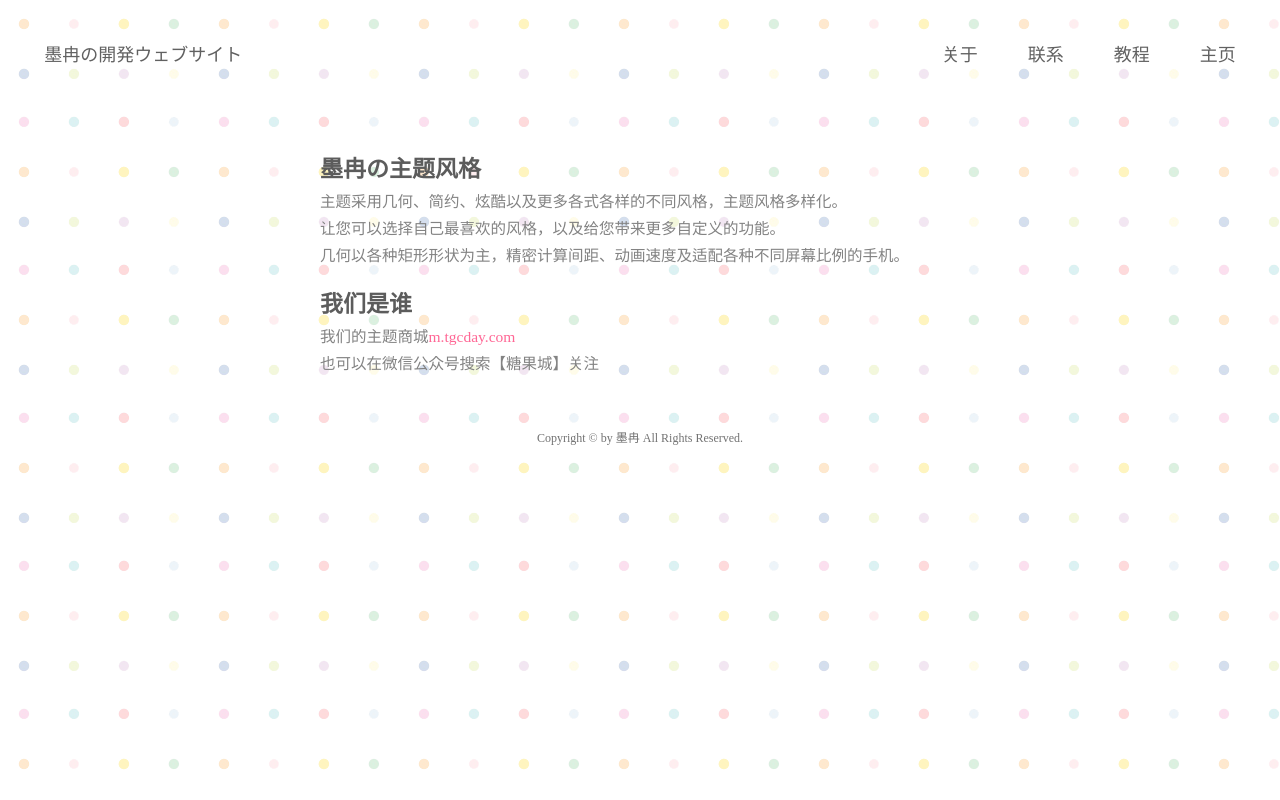
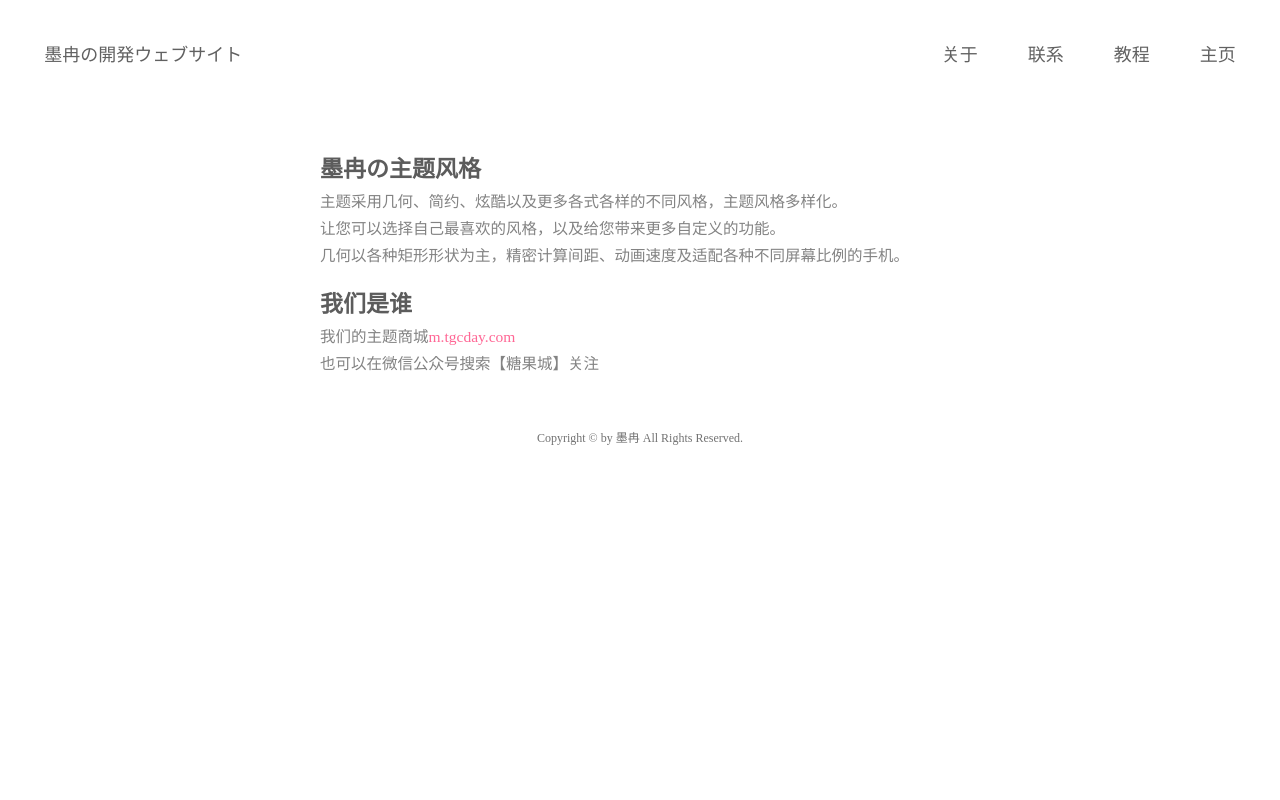
Before and after one commit to MoRan1412/WebSite, a PHP site: page /html/about.html in a window 1280 px wide. Run offline with PHP 8.4, Linux system fonts and the light colour scheme.

Commit message:
Update style.css

```diff
--- a/css/style.css
+++ b/css/style.css
@@ -540,7 +540,6 @@ nav .tab ul li a:hover div {
 .bg2 {
     width: 100%;
     height: 100%;
-    background-image: url(../img/bg/bj.png);
     background-repeat: repeat;
     margin: 0 auto;
     position: fixed;
```
